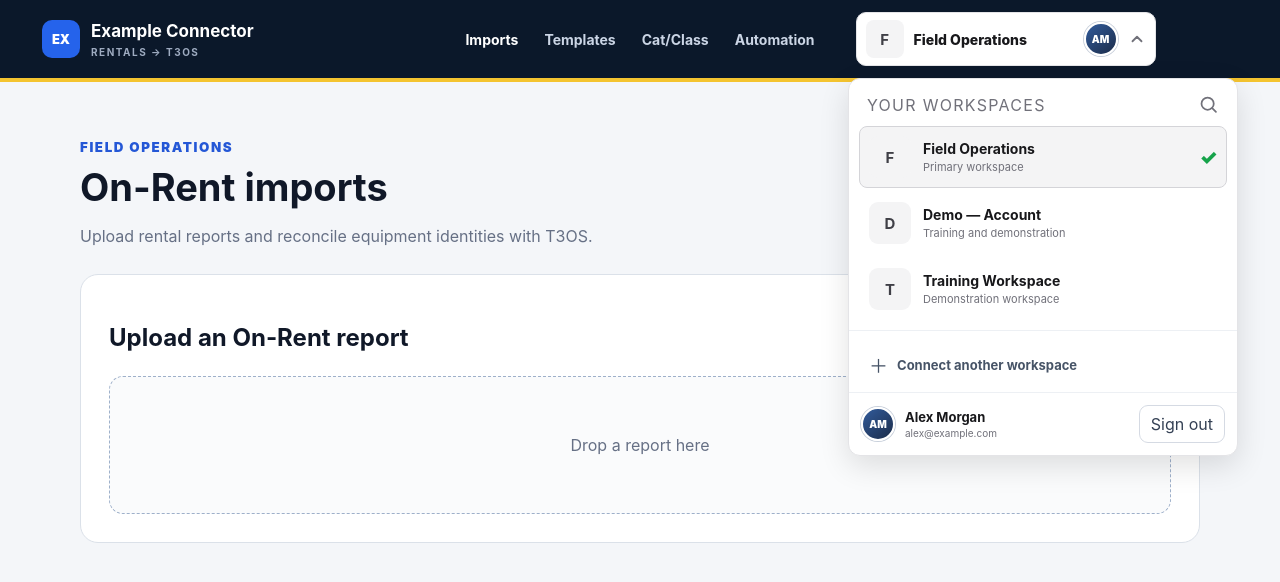
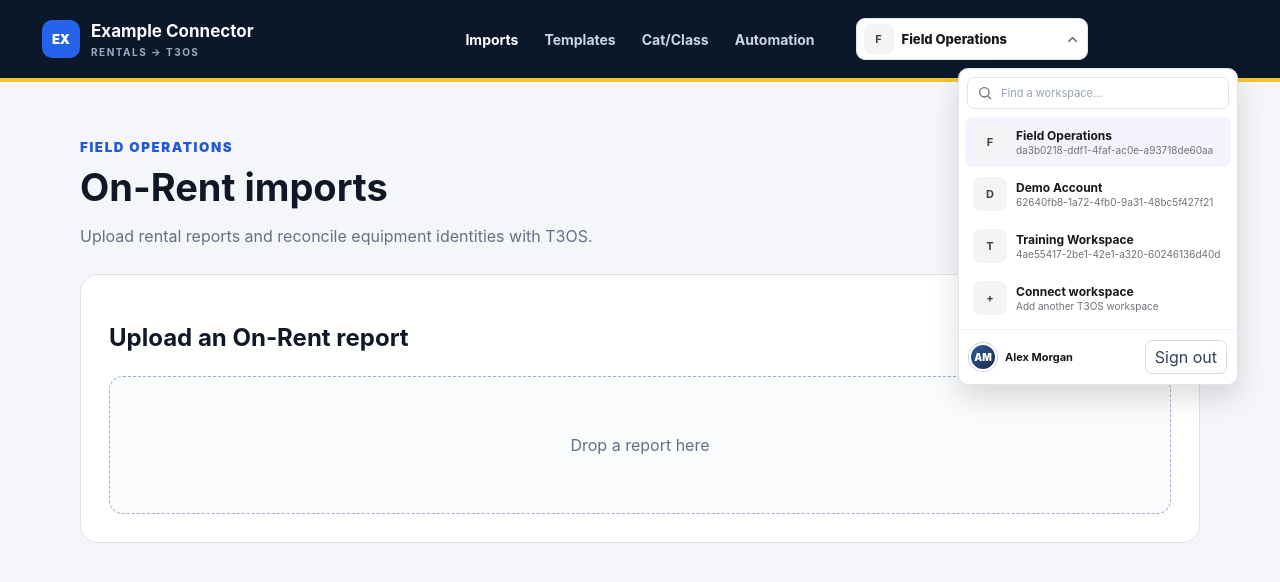
Before and after one commit to EquipmentShare/t3os-ui-registry, a React (Vite) app in the folder demo/: page / in a window 1280 px wide. Shown: the top 582 px of the page. Built offline with nearby package versions, Linux system fonts and the light colour scheme.

Commit message:
feat: ship compact account workspace menu (#2)

```diff
--- a/demo/src/main.tsx
+++ b/demo/src/main.tsx
@@ -5,21 +5,18 @@ import "./styles.css";
 
 const workspaces = [
   {
-    id: "field-ops",
+    id: "da3b0218-ddf1-4faf-ac0e-a93718de60aa",
     name: "Field Operations",
-    description: "Primary workspace",
     href: "#field-ops",
   },
   {
-    id: "demo",
-    name: "Demo — Account",
-    description: "Training and demonstration",
+    id: "62640fb8-1a72-4fb0-9a31-48bc5f427f21",
+    name: "Demo Account",
     href: "#demo",
   },
   {
-    id: "training",
+    id: "4ae55417-2be1-42e1-a320-60246136d40d",
     name: "Training Workspace",
-    description: "Demonstration workspace",
     href: "#training",
   },
 ];
@@ -43,7 +40,7 @@ function Demo() {
           <a href="#automation">Automation</a>
         </nav>
         <AccountWorkspaceMenu
-          currentWorkspaceId="field-ops"
+          currentWorkspaceId="da3b0218-ddf1-4faf-ac0e-a93718de60aa"
           workspaces={workspaces}
           user={{ name: "Alex Morgan", email: "alex@example.com" }}
           connectWorkspaceHref="#connect"
--- a/registry/account-workspace-menu/account-workspace-menu.module.css
+++ b/registry/account-workspace-menu/account-workspace-menu.module.css
@@ -4,8 +4,7 @@
   --t3-menu-muted: #71717a;
   --t3-menu-line: #e4e4e7;
   --t3-menu-soft: #f4f4f5;
-  --t3-menu-selected: #f4f4f5;
-  --t3-menu-selected-border: #d4d4d8;
+  --t3-menu-selected: #f4f3ff;
   --t3-menu-accent: #18181b;
   --t3-menu-success: #16a34a;
   --t3-menu-trigger-bg: #fff;
@@ -33,13 +32,13 @@
 
 .trigger {
   display: flex;
-  width: 300px;
+  width: 232px;
   max-width: 100%;
   align-items: center;
-  gap: 10px;
-  padding: 7px 9px;
+  gap: 8px;
+  padding: 5px 7px;
   border: 1px solid var(--t3-menu-trigger-border);
-  border-radius: 10px;
+  border-radius: 9px;
   background: var(--t3-menu-trigger-bg);
   color: var(--t3-menu-trigger-fg);
   cursor: pointer;
@@ -51,16 +50,15 @@
 
 .trigger:focus-visible,
 .workspaceRow:focus-visible,
-.footerAction:focus-visible,
 .signOut:focus-visible,
-.menuTitle:focus-visible {
+.search:focus-within {
   outline: 3px solid color-mix(in srgb, var(--t3-menu-accent) 38%, transparent);
   outline-offset: 2px;
 }
 
 .trigger > svg {
-  width: 18px;
-  flex: 0 0 18px;
+  width: 15px;
+  flex: 0 0 15px;
   color: #71717a;
   fill: none;
   stroke: currentColor;
@@ -77,7 +75,7 @@
   min-width: 0;
   flex: 1;
   overflow: hidden;
-  font-size: 14px;
+  font-size: 13px;
   font-weight: 800;
   text-align: left;
   text-overflow: ellipsis;
@@ -92,24 +90,24 @@
   object-fit: cover;
 }
 .workspaceAvatar {
-  width: 42px;
-  height: 42px;
-  border-radius: 9px;
+  width: 34px;
+  height: 34px;
+  border-radius: 8px;
 }
 .compactAvatar {
-  width: 38px;
-  height: 38px;
-  border-radius: 8px;
+  width: 30px;
+  height: 30px;
+  border-radius: 7px;
 }
 .workspaceFallback {
   background: #f4f4f5;
   color: #3f3f46;
-  font-size: 15px;
+  font-size: 11px;
   font-weight: 700;
 }
 .userAvatar {
-  width: 34px;
-  height: 34px;
+  width: 28px;
+  height: 28px;
   border: 2px solid #fff;
   border-radius: 50%;
   box-shadow: 0 0 0 1px #c9d0db;
@@ -123,44 +121,21 @@
 
 .menu {
   position: absolute;
-  top: calc(100% + 12px);
+  top: calc(100% + 8px);
   right: 0;
   z-index: 50;
-  width: 390px;
-  max-width: min(390px, calc(100vw - 32px));
+  width: 280px;
+  max-width: min(280px, calc(100vw - 24px));
   overflow: hidden;
   border: 1px solid var(--t3-menu-line);
-  border-radius: 12px;
+  border-radius: 10px;
   background: var(--t3-menu-bg);
-  box-shadow: 0 10px 30px rgb(0 0 0 / 12%);
+  box-shadow: 0 12px 28px rgb(0 0 0 / 14%);
 }
 
-.menuHeader {
-  padding: 15px 18px 11px;
-}
-.menuTitle {
-  display: flex;
-  width: 100%;
-  align-items: center;
-  justify-content: space-between;
-  padding: 0;
-  border: 0;
-  background: transparent;
-  color: #71717a;
-  cursor: pointer;
-  font-size: 11px;
-  font-weight: 700;
-  letter-spacing: 0.08em;
-  text-transform: uppercase;
-}
-
-.menuTitle:hover {
-  background: transparent;
-  color: #3f3f46;
-}
-.menuTitle svg,
 .search svg {
-  width: 21px;
+  width: 16px;
+  flex: 0 0 16px;
   fill: none;
   stroke: currentColor;
   stroke-linecap: round;
@@ -170,15 +145,21 @@
   display: flex;
   align-items: center;
   gap: 8px;
-  color: #7c8798;
+  margin: 8px;
+  padding: 7px 9px;
+  border: 1px solid var(--t3-menu-line);
+  border-radius: 7px;
+  color: #71717a;
 }
 .search input {
   width: 100%;
-  padding: 7px 0;
+  min-width: 0;
+  padding: 0;
   border: 0;
-  border-bottom: 1px solid var(--t3-menu-line);
   outline: none;
+  background: transparent;
   color: var(--t3-menu-fg);
+  font-size: 11px;
 }
 .search input::placeholder {
   color: #98a2b3;
@@ -186,17 +167,17 @@
 
 .workspaceList {
   display: grid;
-  max-height: min(390px, calc(100vh - 310px));
-  gap: 4px;
+  max-height: min(260px, calc(100vh - 230px));
+  gap: 2px;
   overflow-y: auto;
-  padding: 0 10px 10px;
+  padding: 0 6px 6px;
 }
 .workspaceRow {
   display: flex;
   min-width: 0;
   align-items: center;
-  gap: 12px;
-  padding: 9px;
+  gap: 9px;
+  padding: 7px;
   border: 1px solid transparent;
   border-radius: 8px;
   color: var(--t3-menu-fg);
@@ -206,7 +187,6 @@
   background: var(--t3-menu-soft);
 }
 .currentWorkspace {
-  border-color: var(--t3-menu-selected-border);
   background: var(--t3-menu-selected);
 }
 .workspaceCopy,
@@ -225,17 +205,12 @@
   white-space: nowrap;
 }
 .workspaceCopy strong {
-  font-size: 14px;
+  font-size: 12px;
 }
 .workspaceCopy small {
-  margin-top: 3px;
+  margin-top: 1px;
   color: var(--t3-menu-muted);
-  font-size: 11px;
-}
-.check {
-  color: var(--t3-menu-success);
-  font-size: 20px;
-  font-weight: 900;
+  font-size: 10px;
 }
 .empty {
   margin: 8px;
@@ -248,57 +223,29 @@
 }
 
 .menuFooter {
-  padding: 10px;
+  padding: 8px;
   border-top: 1px solid #edf0f4;
-}
-.footerAction {
-  display: flex;
-  align-items: center;
-  gap: 9px;
-  padding: 10px;
-  border-radius: 10px;
-  color: #475467;
-  font-size: 13px;
-  font-weight: 750;
-  text-decoration: none;
-}
-.footerAction:hover {
-  background: #f5f7fa;
-}
-.footerAction > span {
-  font-size: 19px;
-  font-weight: 400;
-}
-.divider {
-  height: 1px;
-  margin: 4px -10px 10px;
-  background: #edf0f4;
 }
 .accountRow {
   display: flex;
   align-items: center;
-  gap: 10px;
+  gap: 8px;
   padding: 2px;
 }
 .accountCopy strong {
-  font-size: 13px;
-}
-.accountCopy small {
-  margin-top: 2px;
-  color: var(--t3-menu-muted);
-  font-size: 10px;
+  font-size: 11px;
 }
 .accountRow form {
   margin: 0;
 }
 .signOut {
-  padding: 8px 11px;
+  padding: 6px 9px;
   border: 1px solid #d5dae3;
-  border-radius: 9px;
+  border-radius: 7px;
   background: #fff;
   color: #344054;
   cursor: pointer;
-  font-size: 12px;
+  font-size: 10px;
   font-weight: 800;
 }
 .signOut:hover {
--- a/registry/account-workspace-menu/account-workspace-menu.tsx
+++ b/registry/account-workspace-menu/account-workspace-menu.tsx
@@ -97,11 +97,9 @@ export function AccountWorkspaceMenu({
   style,
 }: AccountWorkspaceMenuProps) {
   const [open, setOpen] = useState(defaultOpen);
-  const [searchOpen, setSearchOpen] = useState(false);
   const [query, setQuery] = useState("");
   const rootRef = useRef<HTMLDivElement>(null);
   const triggerRef = useRef<HTMLButtonElement>(null);
-  const inputRef = useRef<HTMLInputElement>(null);
   const menuId = useId();
   const current = workspaces.find(
     (workspace) => workspace.id === currentWorkspaceId,
@@ -119,7 +117,6 @@ export function AccountWorkspaceMenu({
     const onKeyDown = (event: globalThis.KeyboardEvent) => {
       if (event.key !== "Escape") return;
       setOpen(false);
-      setSearchOpen(false);
       setQuery("");
       triggerRef.current?.focus();
     };
@@ -131,15 +128,10 @@ export function AccountWorkspaceMenu({
     };
   }, [open]);
 
-  useEffect(() => {
-    if (searchOpen) inputRef.current?.focus();
-  }, [searchOpen]);
-
   if (!current) return null;
 
   const close = () => {
     setOpen(false);
-    setSearchOpen(false);
     setQuery("");
   };
 
@@ -191,7 +183,6 @@ export function AccountWorkspaceMenu({
       >
         <WorkspaceAvatar workspace={current} compact />
         <span className={styles.currentName}>{current.name}</span>
-        <UserAvatar user={user} />
         <ChevronIcon open={open} />
       </button>
 
@@ -203,30 +194,16 @@ export function AccountWorkspaceMenu({
           aria-label="Account and workspaces"
           onKeyDown={moveMenuFocus}
         >
-          <div className={styles.menuHeader}>
-            {searchOpen ? (
           <label className={styles.search}>
+            <SearchIcon />
             <span className={styles.srOnly}>Search workspaces</span>
             <input
-                  ref={inputRef}
               type="search"
-                  placeholder="Search workspaces…"
+              placeholder="Find a workspace…"
               value={query}
               onChange={(event) => setQuery(event.target.value)}
             />
-                <SearchIcon />
           </label>
-            ) : (
-              <button
-                className={styles.menuTitle}
-                type="button"
-                onClick={() => setSearchOpen(true)}
-              >
-                <span>Your workspaces</span>
-                <SearchIcon />
-              </button>
-            )}
-          </div>
 
           <div className={styles.workspaceList}>
             {filtered.length ? (
@@ -244,45 +221,38 @@ export function AccountWorkspaceMenu({
                     <WorkspaceAvatar workspace={workspace} />
                     <span className={styles.workspaceCopy}>
                       <strong>{workspace.name}</strong>
-                      <small>
-                        {workspace.description ||
-                          (isCurrent
-                            ? "Current workspace"
-                            : "Connected workspace")}
-                      </small>
+                      <small>{workspace.id}</small>
                     </span>
-                    {isCurrent && (
-                      <span
-                        className={styles.check}
-                        aria-label="Current workspace"
-                      >
-                        ✓
-                      </span>
-                    )}
                   </a>
                 );
               })
             ) : (
               <p className={styles.empty}>No matching workspaces</p>
             )}
-          </div>
-
-          <div className={styles.menuFooter}>
             <a
-              className={styles.footerAction}
+              className={styles.workspaceRow}
               href={connectWorkspaceHref}
               role="menuitem"
               onClick={close}
             >
-              <span aria-hidden="true">＋</span>
-              Connect another workspace
+              <span
+                className={`${styles.avatar} ${styles.workspaceAvatar} ${styles.workspaceFallback}`}
+                aria-hidden="true"
+              >
+                +
+              </span>
+              <span className={styles.workspaceCopy}>
+                <strong>Connect workspace</strong>
+                <small>Add another T3OS workspace</small>
+              </span>
             </a>
-            <div className={styles.divider} />
+          </div>
+
+          <div className={styles.menuFooter}>
             <div className={styles.accountRow}>
               <UserAvatar user={user} />
               <span className={styles.accountCopy}>
                 <strong>{user.name}</strong>
-                <small>{user.email || "Signed in with T3"}</small>
               </span>
               <form action={signOutAction} method="post">
                 <button
```
Also changed, not shown: 2 other files (tests, documents, lock files or other folders). Lines whose indentation alone changed are shown as unchanged.
